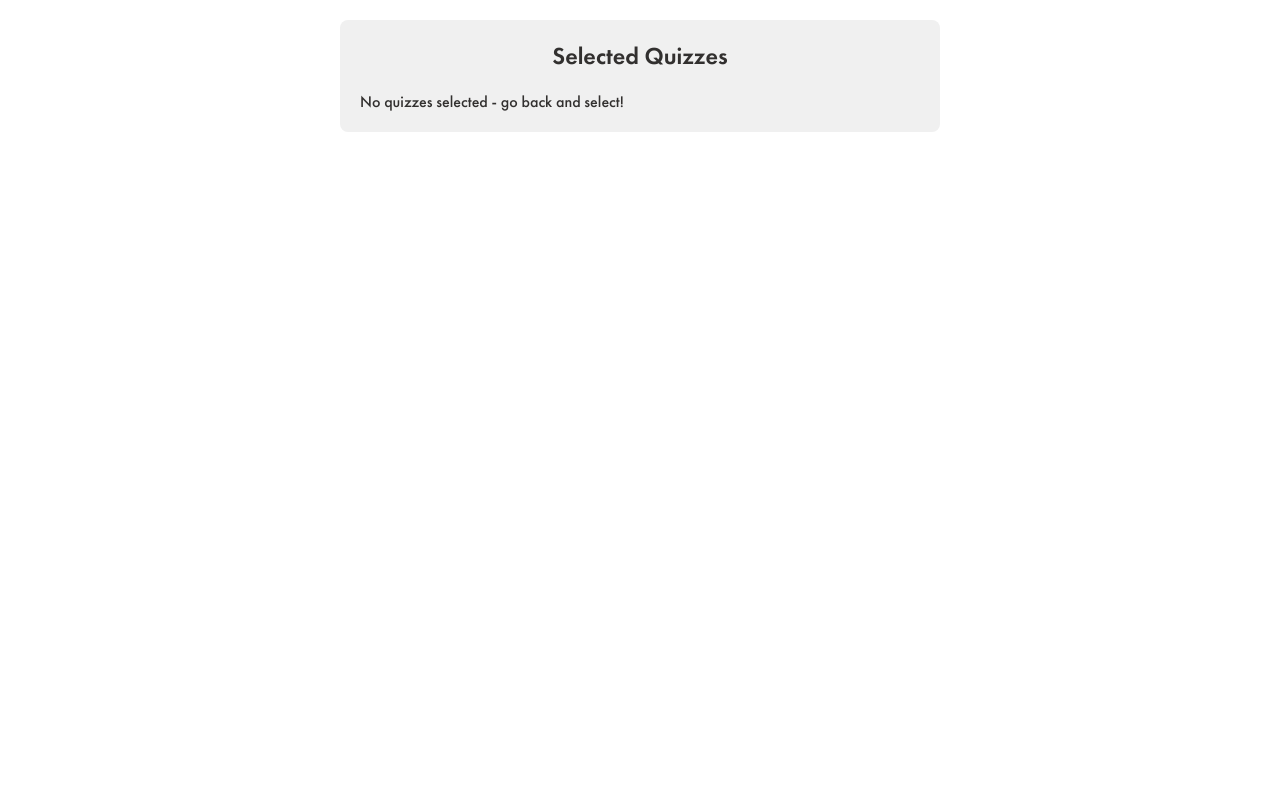
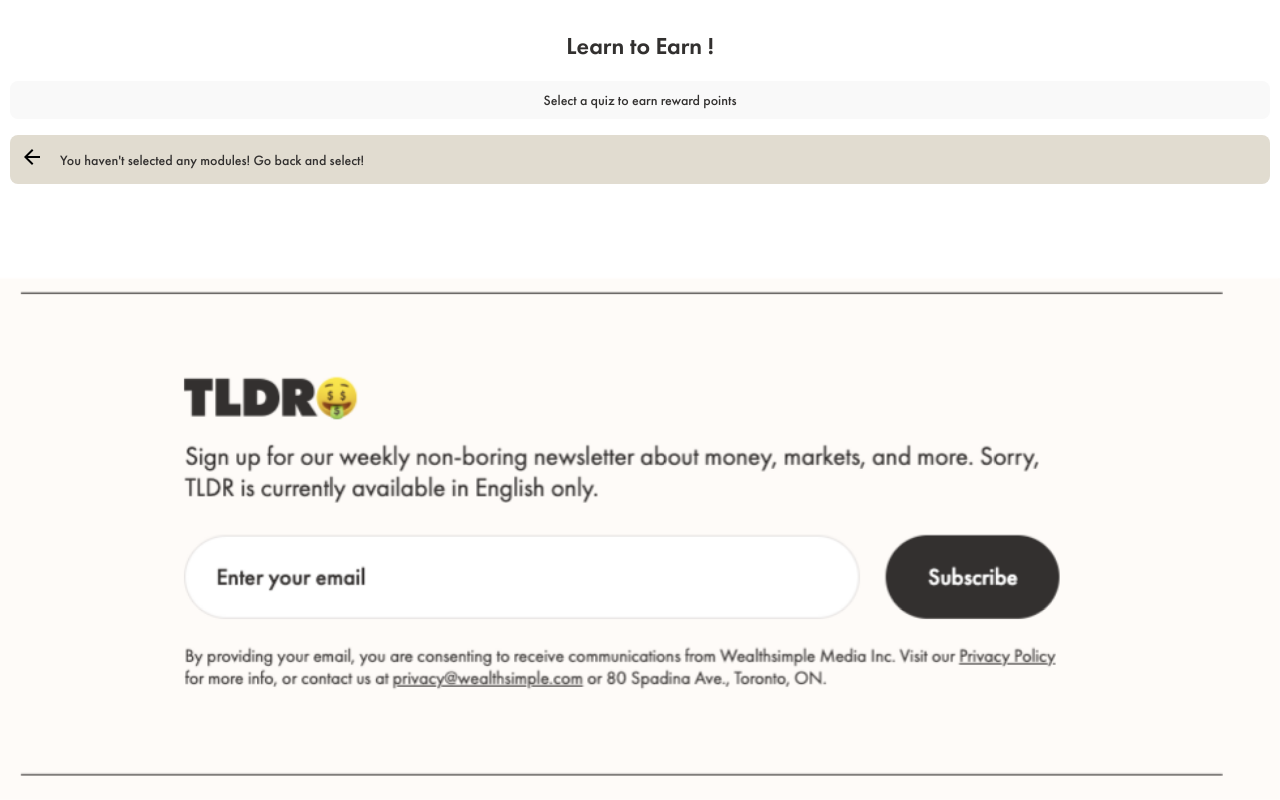
Before and after one commit to AanelyaA/wealthsimple-industry-project, a React (Vite) app in the folder client/: page /quizzes in a window 1280 px wide. Built offline with nearby package versions, Linux system fonts and the light colour scheme.

Commit message:
add quiz option and styling

```diff
--- a/client/src/components/InvestProfile/InvestProfile.scss
+++ b/client/src/components/InvestProfile/InvestProfile.scss
@@ -9,6 +9,8 @@
     @include flex-column;
     height: 100vh;
     box-sizing: border-box;
+
+
 
     .header {
         @include flex-space-between;
--- a/client/src/components/QuizList/QuizList.jsx
+++ b/client/src/components/QuizList/QuizList.jsx
@@ -1,13 +1,15 @@
-import { useState, useEffect } from 'react';
-import { useLocation } from 'react-router-dom';
-import './QuizList.scss';
+import { useState, useEffect } from "react";
+import { useLocation } from "react-router-dom";
+import "./QuizList.scss";
+import icon from "../../assets/icons/arrow_back_24dp.svg";
+import tldr from "../../assets/images/tldr.png"
 
 const learningModules = [
-    { id: 1, title: 'Introduction to Budgeting'},
-    { id: 2, title: 'Understanding Investments' },
-    { id: 3, title: 'Saving Strategies'},
-    { id: 4, title: 'Managing Debt Effectively'},
-    { id: 5, title: 'Retirement Planning' }
+  { id: 1, title: "Introduction to Budgeting" },
+  { id: 2, title: "Understanding Investments" },
+  { id: 3, title: "Saving Strategies" },
+  { id: 4, title: "Managing Debt Effectively" },
+  { id: 5, title: "Retirement Planning" },
 ];
 
 const QuizList = () => {
@@ -16,7 +18,7 @@
 
   useEffect(() => {
     if (location.state && location.state.selectedOptions) {
-            const filteredModules = learningModules.filter(module =>
+      const filteredModules = learningModules.filter((module) =>
         location.state.selectedOptions.includes(module.id)
       );
       setSelectedModules(filteredModules);
@@ -24,20 +26,38 @@
   }, [location.state]);
 
   return (
-        <div className="learning-path">
-            <h2>Selected Quizzes</h2>
+    <>
+      <div className="quizzes">
+        <h2 className="quizzes__header">Learn to Earn !</h2>
+        <div className="quizzes__sub-block">
+          <p className="quizzes__sub"> Select a quiz to earn reward points</p>
+        </div>
         {selectedModules.length > 0 ? (
-                <ul>
-                    {selectedModules.map(module => (
-                        <li key={module.id}>
-                            <a href={`/quiz/${module.id}`}>{module.title}</a>
+          <ul className="quizzes__list">
+            {selectedModules.map((module) => (
+              <li className="quizzes__item" key={module.id}>
+                <a className="quizzes__link" href={`/quiz/${module.id}`}>
+                  {module.title}
+                </a>
               </li>
             ))}
           </ul>
         ) : (
-                <p>No quizzes selected - go back and select! </p>
+          <div className="quizzes__return">
+            <a className="quizzes__link" href={`/welcome`}>
+              <img src={icon} alt="return" />
+            </a>
+            <p>You haven't selected any modules! Go back and select! </p>
+
+          </div>
         )}
       </div>
+
+      <div>
+            <img className="quizzes__tldr" src={tldr} alt="wealthsimple-image"/>
+
+      </div>
+    </>
   );
 };
 
--- a/client/src/components/QuizList/QuizList.scss
+++ b/client/src/components/QuizList/QuizList.scss
@@ -3,25 +3,75 @@
 @use '../../styles/partials/_typography' as *;
 @use '../../styles/partials/_global' as *;
 
-.learning-path {
-    padding: 20px;
-    background-color: #F0F0F0;
-    border-radius: 8px;
-    max-width: 600px;
-    margin: 20px auto;
+.quizzes {
+    padding: $padding-base;
+    background-color: $primary-color;
+    font-family: $primary-font;
+    @include flex-column;
+    // height: 100vh;
+    align-items: center;
+
+&__header {
+    margin: 20px 0px;
+    padding: 0rem 3rem;
 }
-.learning-path h2 {
+
+&__sub-block {
+    background-color: $secondary-color;
+    border-radius: $border-radius;
+    padding: $padding-base;
+    width: 100%;
+}
+&__sub {
     text-align: center;
-    margin-bottom: 20px;
+    flex: 1;
+
 }
-.learning-path ul {
+&__list {
     list-style-type: none;
     padding: 0;
+    @include flex-column;
+    text-decoration: none;
+    width: 100%;
+    padding-top: 1rem;
+
+
 }
-.learning-path li {
+&__item {
     background-color: #fff;
-    padding: 10px;
+    padding: 10px 20px;
     margin: 10px 0;
     border-radius: 4px;
     box-shadow: 0 0 5px rgba(0, 0, 0, 0.1);
+    text-decoration: none;
+
+    &:hover {
+        border: 2px solid black;
+        background-color: $secondary-color;
+    }
 }
+
+&__link {
+    text-decoration: none;
+    color: inherit;
+    height: 0%;
+}
+
+&__return {
+    display: flex;
+    background-color: $accent-color;
+    border-radius: $border-radius;
+    padding: $padding-base;
+    margin-top: 1rem;
+    column-gap: 1rem;
+    width: 100%;
+    align-items: center;
+}
+
+&__tldr {
+    width: 100%;
+    position: fixed;
+    bottom: 0;
+}
+
+}
--- a/client/src/styles/partials/_global.scss
+++ b/client/src/styles/partials/_global.scss
@@ -26,7 +26,9 @@
 }
 
 p {
-  font-weight: 400;
+  font-weight: 200;
+  font-size: $font-size-base;
+  flex-grow: 1;
 }
 
 ul,
```
Also changed, not shown: client/src/assets/images/tldr.png (added). Lines whose indentation alone changed are shown as unchanged.
